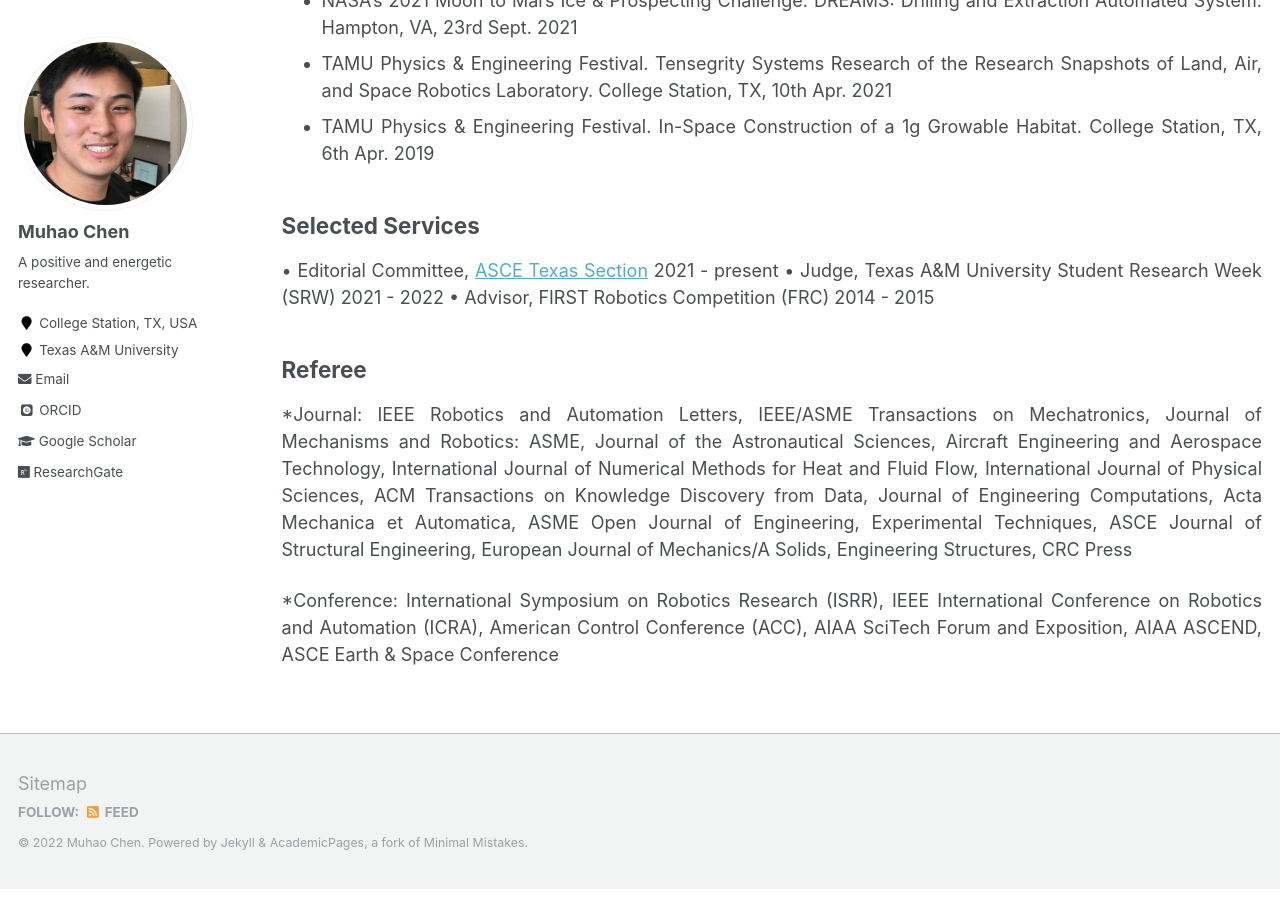
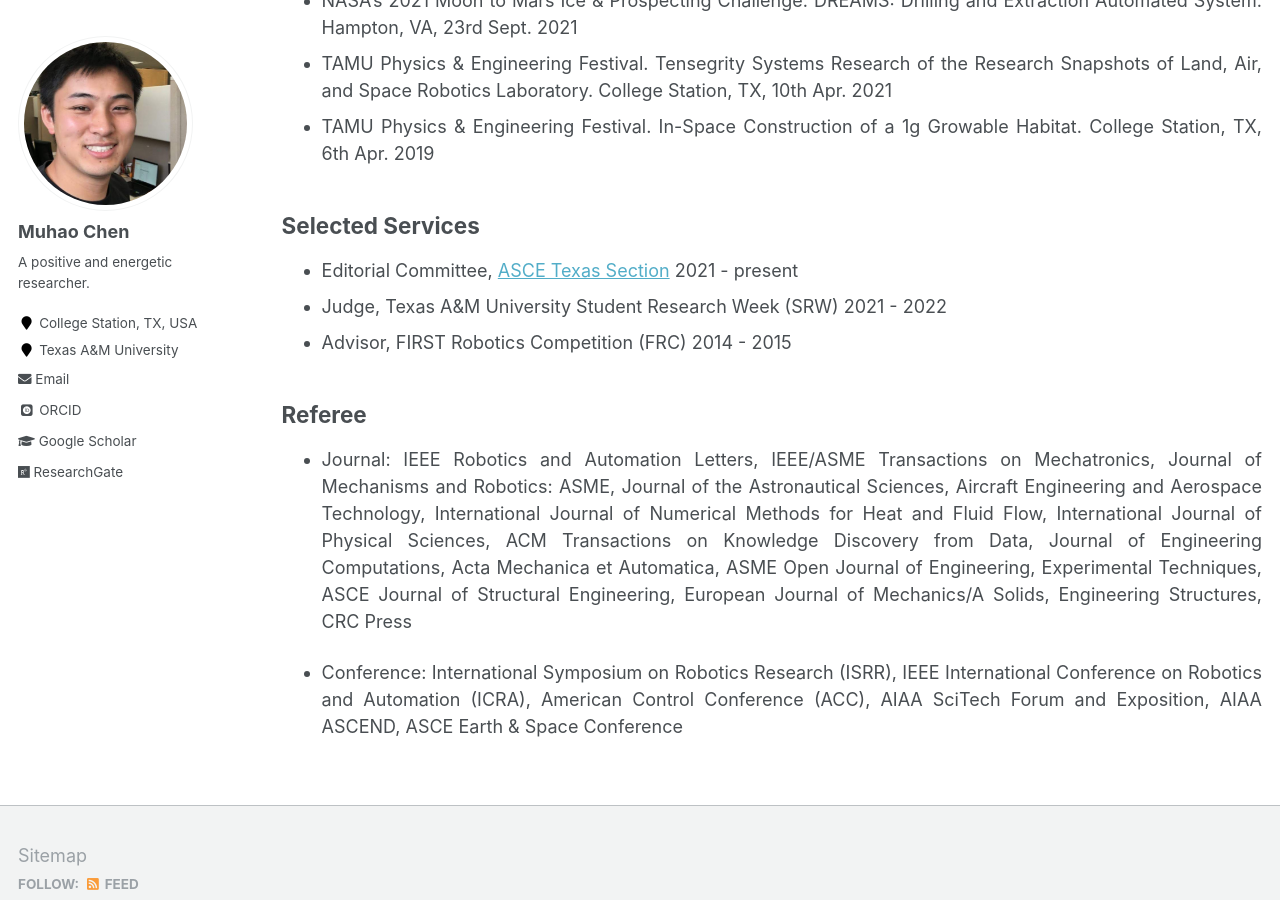
Before and after one commit to Muhao-Chen/muhao-chen.github.io, a Jekyll site: the page built from _pages/professional-activities.md, in a window 1280 px wide and 900 px high, scrolled down 1590 px. Built offline with Jekyll 4.4.1, drawn with Linux system fonts in a browser that asks for light colours; some web fonts are replaced.

```diff
--- a/_pages/professional-activities.md
+++ b/_pages/professional-activities.md
@@ -56,21 +56,21 @@ toc_max_header: 1
 
 
 ## Selected Services
-• Editorial Committee, [ASCE Texas Section](https://www.texasce.org/) 2021 - present
-• Judge, Texas A&M University Student Research Week (SRW) 2021 - 2022
-• Advisor, FIRST Robotics Competition (FRC) 2014 - 2015
+* Editorial Committee, [ASCE Texas Section](https://www.texasce.org/) 2021 - present
+* Judge, Texas A&M University Student Research Week (SRW) 2021 - 2022
+* Advisor, FIRST Robotics Competition (FRC) 2014 - 2015
 
 
 ## Referee
 
-*Journal: IEEE Robotics and Automation Letters, IEEE/ASME Transactions on Mechatronics,
+* Journal: IEEE Robotics and Automation Letters, IEEE/ASME Transactions on Mechatronics,
 Journal of Mechanisms and Robotics: ASME, Journal of the Astronautical Sciences, Aircraft Engineering and Aerospace Technology, International
 Journal of Numerical Methods for Heat and Fluid Flow, International Journal of Physical Sciences,
 ACM Transactions on Knowledge Discovery from Data, Journal of Engineering Computations,
 Acta Mechanica et Automatica, ASME Open Journal of Engineering, Experimental Techniques, ASCE Journal of Structural Engineering,
 European Journal of Mechanics/A Solids, Engineering Structures, CRC Press
 
-*Conference: International Symposium on Robotics Research (ISRR), IEEE International Conference on Robotics and Automation (ICRA), American Control Conference (ACC), AIAA SciTech
+* Conference: International Symposium on Robotics Research (ISRR), IEEE International Conference on Robotics and Automation (ICRA), American Control Conference (ACC), AIAA SciTech
 Forum and Exposition, AIAA ASCEND, ASCE Earth & Space Conference
 
 
```
